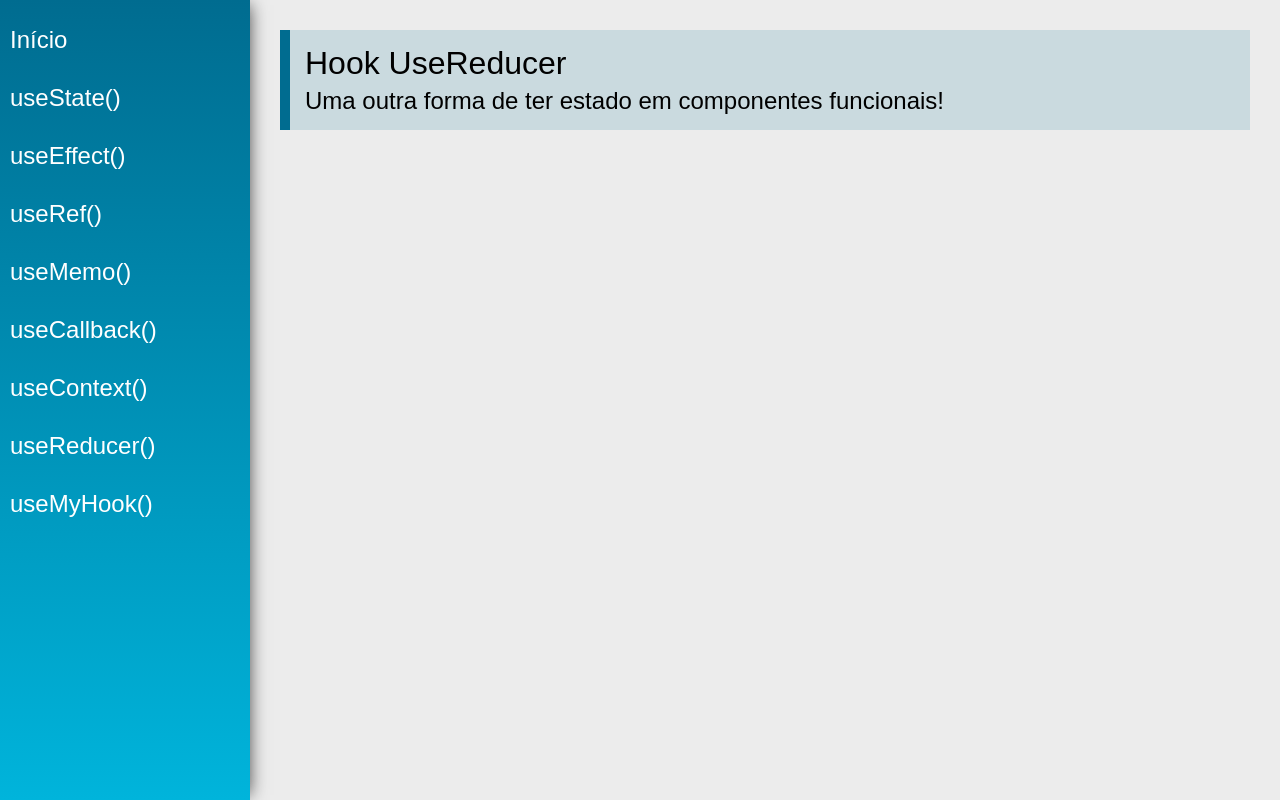
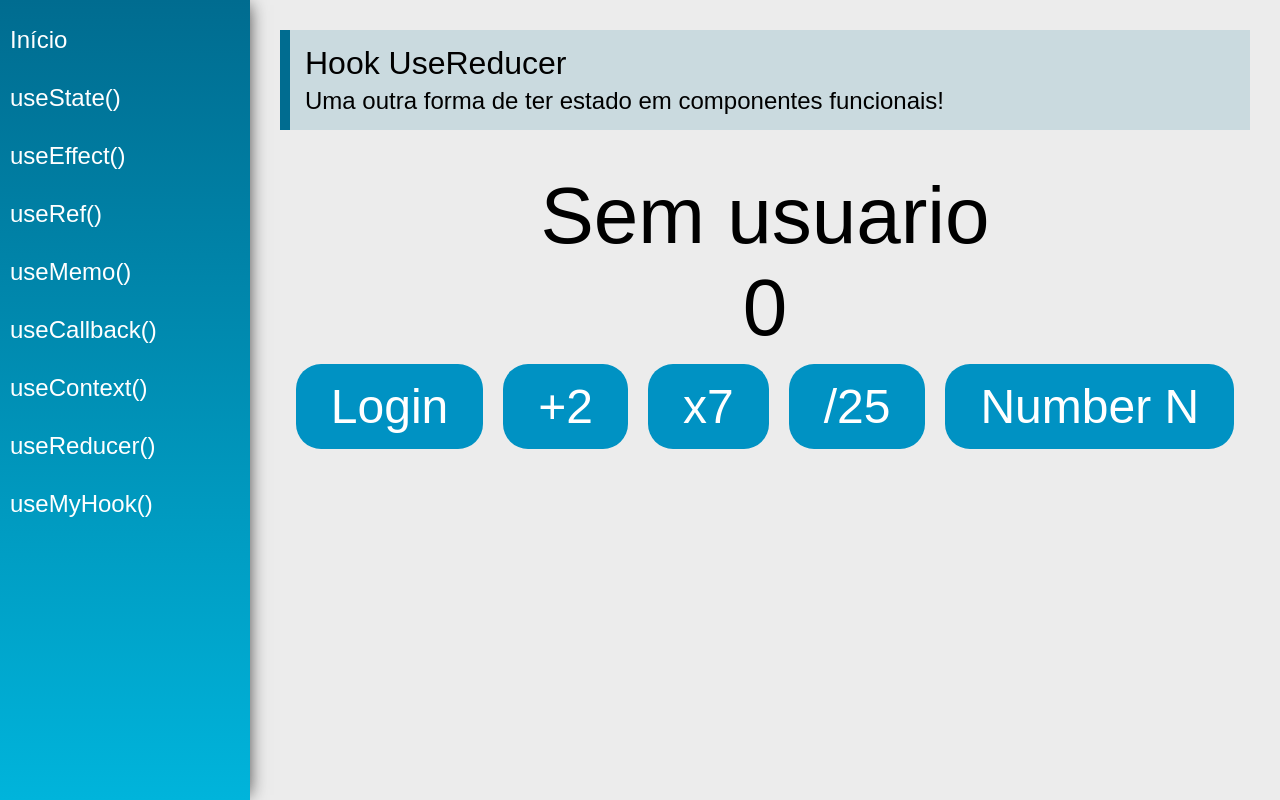
Before and after one commit to NetoJL/React-Hooks, a React (Create React App) app: page /useReducer in a window 1280 px wide. Built offline with nearby package versions, Linux system fonts and the light colour scheme.

Commit message:
useReducer finished

```diff
--- a/src/views/examples/UseReducer.jsx
+++ b/src/views/examples/UseReducer.jsx
@@ -1,15 +1,84 @@
-import React from 'react'
-import PageTitle from '../../components/layout/PageTitle'
+import React, { useReducer } from "react";
+import PageTitle from "../../components/layout/PageTitle";
+
+const initialState = {
+	cart: [],
+	products: [],
+	user: null,
+	number: 0,
+};
+
+function reducer(state, action) {
+	switch (action.type) {
+		case "number_add2":
+			return { ...state, number: state.number + 2 };
+		case "login":
+			return { ...state, user: { name: action.payload } };
+		case "number_multiply7":
+			return { ...state, number: state.number * 7 };
+		case "number_divide25":
+			return { ...state, number: parseInt(state.number / 25) };
+		case "number_userAdd":
+			return {
+				...state,
+				number: state.number + action.payload,
+			};
+		default:
+			return state;
+	}
+}
 
 const UseReducer = (props) => {
+	const [state, dispatch] = useReducer(reducer, initialState);
+
 	return (
 		<div className="UseReducer">
 			<PageTitle
 				title="Hook UseReducer"
 				subtitle="Uma outra forma de ter estado em componentes funcionais!"
 			/>
+			<div className="center">
+				{state.user ? (
+					<span className="text">{state.user.name} </span>
+				) : (
+					<span className="text">Sem usuario</span>
+				)}
+
+				<span className="text">{state.number}</span>
+				<div>
+					<button
+						className="btn"
+						onClick={() =>
+							dispatch({ type: "login", payload: "Maria" })
+						}>
+						Login
+					</button>
+					<button
+						className="btn"
+						onClick={() => dispatch({ type: "number_add2" })}>
+						+2
+					</button>
+					<button
+						className="btn"
+						onClick={() => dispatch({ type: "number_multiply7" })}>
+						x7
+					</button>
+					<button
+						className="btn"
+						onClick={() => dispatch({ type: "number_divide25" })}>
+						/25
+					</button>
+					<button
+						className="btn"
+						onClick={() =>
+							dispatch({ type: "number_userAdd", payload: -5 })
+						}>
+						Number N
+					</button>
 				</div>
-    )
-}
+			</div>
+		</div>
+	);
+};
 
-export default UseReducer
+export default UseReducer;
```
Lines whose indentation alone changed are shown as unchanged.
